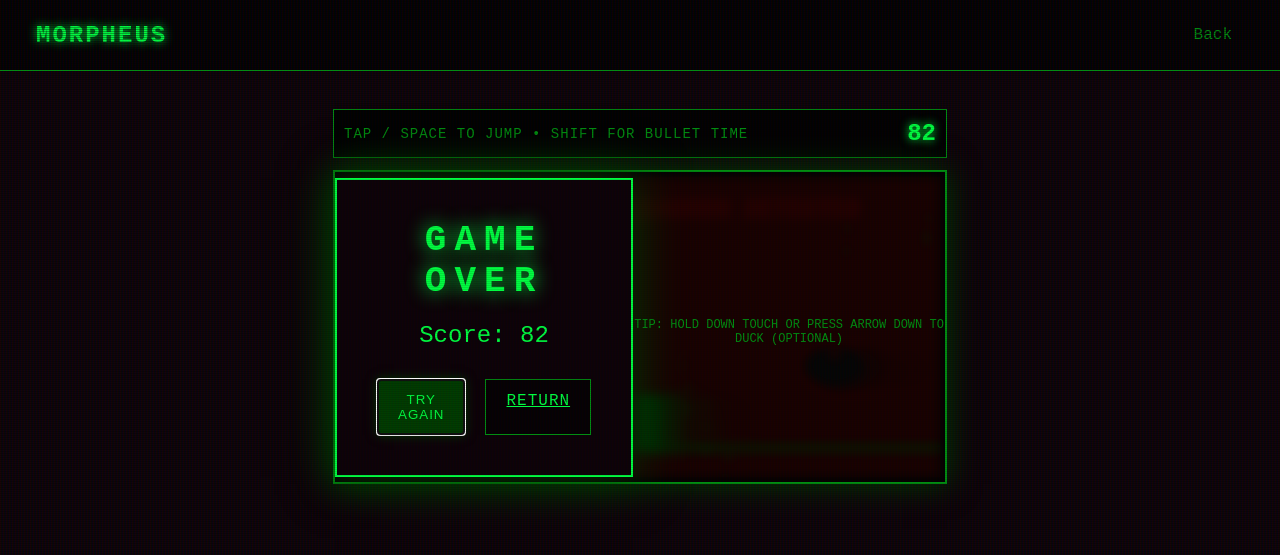
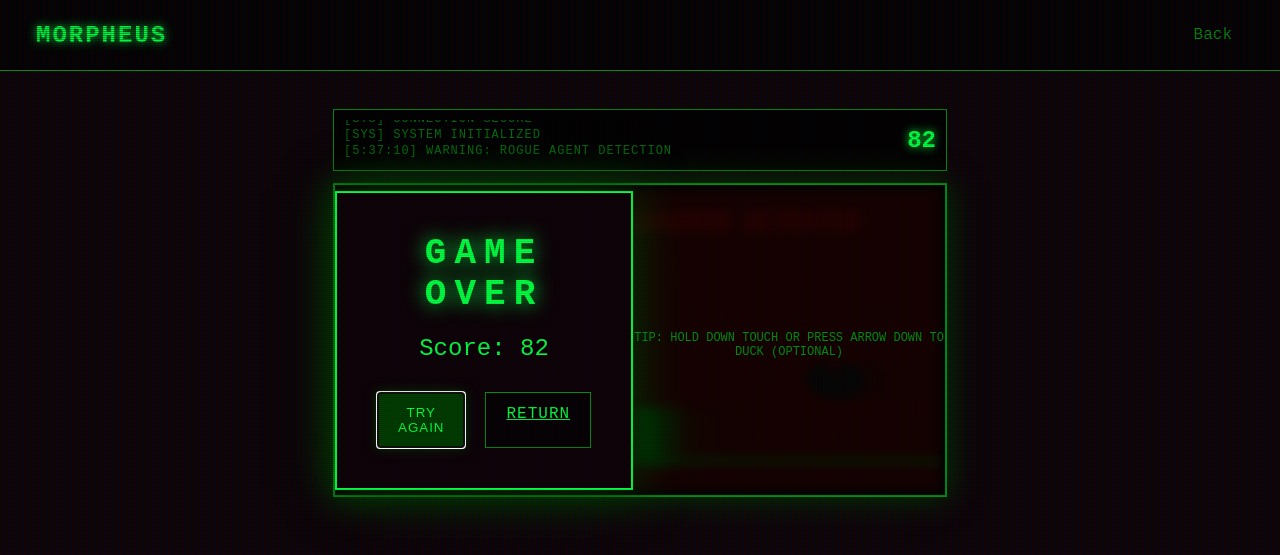
Before and after one commit to GVN2307/Hackthon-Project, a website: page src/game.html in a window 1280 px wide. Shown: the top 555 px of the page. Drawn offline with Linux system fonts and the light colour scheme.

Commit message:
Professional Upgrade Milestone 3: Implemented Terminal HUD and Parallax Matrix Rain layers

```diff
--- a/src/css/game.css
+++ b/src/css/game.css
@@ -63,6 +63,34 @@
   color: var(--obs);
   text-transform: uppercase;
   letter-spacing: 1px;
+}
+
+.sim-log {
+  height: 40px;
+  overflow: hidden;
+  font-family: 'Courier New', monospace;
+  font-size: 12px;
+  display: flex;
+  flex-direction: column-reverse;
+  color: var(--obs);
+}
+
+.sim-log div {
+  margin-bottom: 2px;
+  opacity: 0.8;
+  animation: fadeIn 0.3s;
+}
+
+@keyframes fadeIn {
+  from {
+    opacity: 0;
+    transform: translateY(5px);
+  }
+
+  to {
+    opacity: 0.8;
+    transform: translateY(0);
+  }
 }
 
 .score {
--- a/src/game.html
+++ b/src/game.html
@@ -17,7 +17,12 @@
 
   <main class="game-wrap">
     <div class="topbar">
-      <div class="hud">Tap / Space to jump • Shift for Bullet Time</div>
+      <div class="hud">
+        <div id="simLog" class="sim-log">
+          <div>[SYS] SYSTEM INITIALIZED</div>
+          <div>[SYS] CONNECTION SECURE</div>
+        </div>
+      </div>
       <div class="score" id="score">0</div>
     </div>
 
--- a/src/js/game.js
+++ b/src/js/game.js
@@ -39,7 +39,10 @@
         <div class="sr-name">${sr.name}</div>
         <div class="sr-desc">${sr.desc}</div>
       `;
-      btn.onclick = () => applySubroutine(sr);
+      btn.onclick = () => {
+        logEvent(`INITIALIZING ${sr.name}`);
+        applySubroutine(sr);
+      };
       subOptions.appendChild(btn);
     });
   }
@@ -87,25 +90,39 @@
     for (let i = 0; i < 15; i++) particles.push(new Particle(x, y, color));
   }
 
-  // Matrix Rain Setup
-  let columns = 0;
-  let drops = [];
+  // Professional HUD: Terminal Logging
+  const simLog = document.getElementById('simLog');
+  function logEvent(msg) {
+    const div = document.createElement('div');
+    div.textContent = `[${new Date().toLocaleTimeString().split(' ')[0]}] ${msg}`;
+    simLog.prepend(div);
+    if (simLog.children.length > 5) simLog.removeChild(simLog.lastChild);
+  }
+
+  // Multi-layer Parallax Matrix Rain
+  let rainLayers = [
+    { drops: [], color: "rgba(0, 143, 17, 0.05)", speed: 0.2, fontSize: 10 },
+    { drops: [], color: "rgba(0, 255, 65, 0.1)", speed: 0.5, fontSize: 14 },
+    { drops: [], color: "rgba(0, 255, 65, 0.2)", speed: 1.2, fontSize: 20 }
+  ];
 
   function drawMatrixRain(dt, speedMultiplier) {
-    ctx.fillStyle = "rgba(0, 0, 0, 0.1)";
+    ctx.fillStyle = "rgba(0, 0, 0, 0.15)";
     ctx.fillRect(0, 0, canvas.width, canvas.height);
-    ctx.fillStyle = "#0F0";
-    ctx.font = "15px monospace";
 
-    for (let i = 0; i < drops.length; i++) {
-      const text = String.fromCharCode(Math.random() * 128);
-      ctx.fillText(text, i * 20, drops[i] * 20);
+    rainLayers.forEach(layer => {
+      ctx.fillStyle = layer.color;
+      ctx.font = `${layer.fontSize}px monospace`;
+      for (let i = 0; i < layer.drops.length; i++) {
+        const text = String.fromCharCode(Math.random() * 128);
+        ctx.fillText(text, i * (layer.fontSize + 5), layer.drops[i] * layer.fontSize);
 
-      if (drops[i] * 20 > canvas.height && Math.random() > 0.975) {
-        drops[i] = 0;
+        if (layer.drops[i] * layer.fontSize > canvas.height && Math.random() > 0.975) {
+          layer.drops[i] = 0;
+        }
+        layer.drops[i] += layer.speed * speedMultiplier;
       }
-      drops[i] += 0.5 * speedMultiplier;
-    }
+    });
   }
 
   // HiDPI setup
@@ -118,10 +135,12 @@
     canvas.style.height = rect.height + 'px';
     ctx.setTransform(DPR, 0, 0, DPR, 0, 0);
 
-    // Re-init rain
-    columns = Math.floor(rect.width / 20);
-    drops = [];
-    for (let x = 0; x < columns; x++) drops[x] = Math.random() * canvas.height / 20;
+    // Re-init rain layers
+    rainLayers.forEach(layer => {
+      const cols = Math.floor(rect.width / (layer.fontSize + 5));
+      layer.drops = [];
+      for (let x = 0; x < cols; x++) layer.drops[x] = Math.random() * canvas.height / layer.fontSize;
+    });
   }
   window.addEventListener('resize', resizeCanvas);
   resizeCanvas();
@@ -202,11 +221,15 @@
     if (score > 0 && score % 1500 < 50 && !bossPhase) {
       bossPhase = true;
       bossTimer = 10; // 10 seconds of boss
+      logEvent("WARNING: ROGUE AGENT DETECTION");
     }
 
     if (bossPhase) {
       bossTimer -= effectiveDt;
-      if (bossTimer <= 0) bossPhase = false;
+      if (bossTimer <= 0) {
+        bossPhase = false;
+        logEvent("SIMULATION STABILIZED");
+      }
     }
 
     spawnTimer += effectiveDt;
@@ -240,6 +263,7 @@
           obstacles.splice(i, 1);
           score += 100;
           shakeTime = 5;
+          logEvent("COMBAT: AGENT BYPASSED");
           continue;
         }
 
@@ -248,6 +272,7 @@
           obstacles.splice(i, 1);
           createGlitchBurst(ob.x, ob.y, '#0F0');
           shakeTime = 5;
+          logEvent("SHIELD: COLLISION ABSORBED");
           continue;
         }
         running = false;
@@ -398,6 +423,7 @@
     if (player.onGround) {
       player.vy = -600 * activeSubroutines.jumpBoost;
       player.onGround = false;
+      logEvent("NEURAL LINK: JUMP_INIT");
     }
   }
   function restart() {
```
